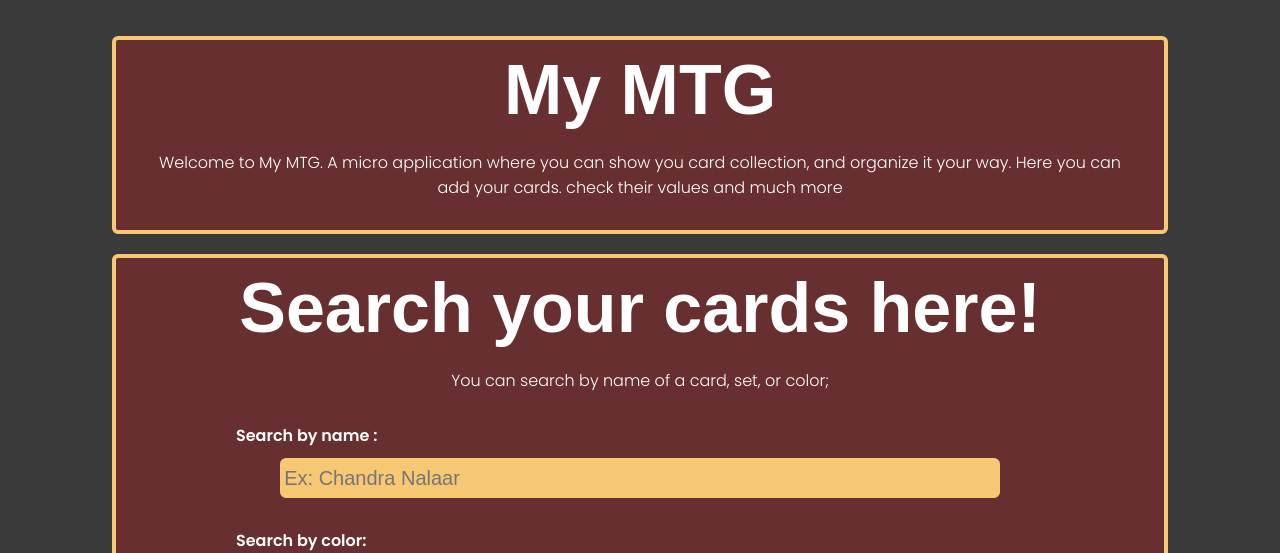
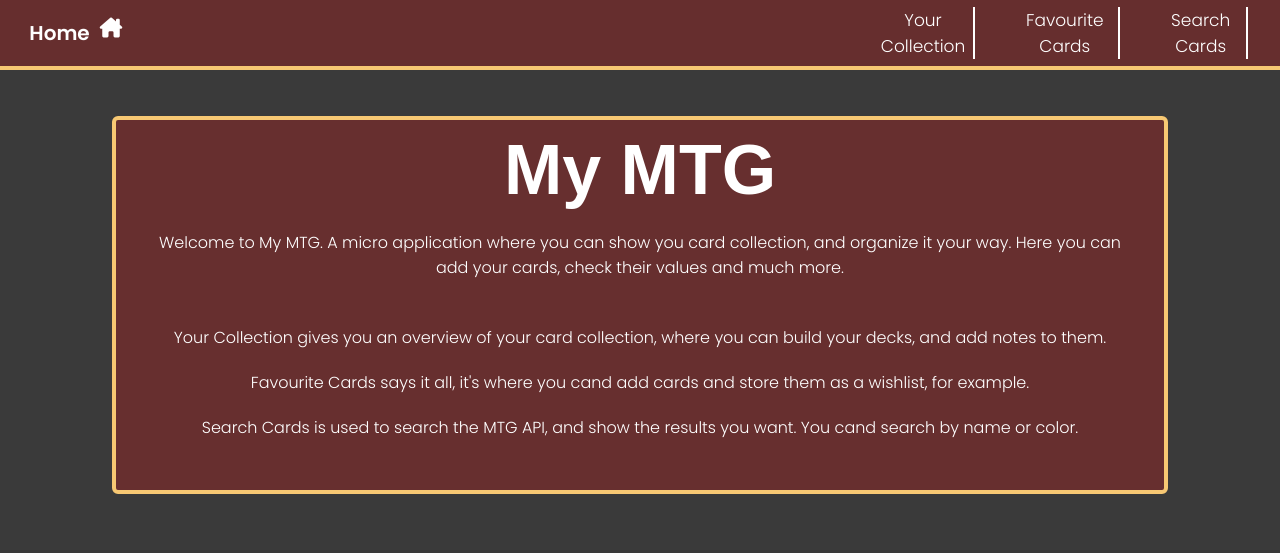
Before and after one commit to Fabio-Cristovao/mtg-collection, a React (Create React App) app in the folder mtg-collection/: page / in a window 1280 px wide. Shown: the top 553 px of the page. Built offline with nearby package versions, Linux system fonts and the light colour scheme; no server answers; a web font is replaced by a local one.

Commit message:
navbar added

```diff
--- a/mtg-collection/package.json
+++ b/mtg-collection/package.json
@@ -3,6 +3,9 @@
   "version": "0.1.0",
   "private": true,
   "dependencies": {
+    "@fortawesome/fontawesome-svg-core": "^6.1.1",
+    "@fortawesome/free-solid-svg-icons": "^6.1.1",
+    "@fortawesome/react-fontawesome": "^0.1.18",
     "@testing-library/jest-dom": "^5.16.2",
     "@testing-library/react": "^12.1.4",
     "@testing-library/user-event": "^13.5.0",
--- a/mtg-collection/public/index.html
+++ b/mtg-collection/public/index.html
@@ -10,10 +10,12 @@
     <link rel="preconnect" href="https://fonts.googleapis.com">
     <link rel="preconnect" href="https://fonts.gstatic.com" crossorigin>
     <link href="https://fonts.googleapis.com/css2?family=Poppins:wght@300;600&display=swap" rel="stylesheet">
+    <script src="https://kit.fontawesome.com/87b6330dab.js" crossorigin="anonymous"></script>
     <title>mtg-collection-app</title>
   </head>
   <body>
     <noscript>You need to enable JavaScript to run this app.</noscript>
     <div id="root"></div>
+
      </body>
 </html>
--- a/mtg-collection/src/App.css
+++ b/mtg-collection/src/App.css
@@ -80,6 +80,83 @@
   gap: 10px;
 }
 
+.navbar {
+  position: fixed;
+  top: 0;
+  width: 100%;
+  display: flex;
+  height: 70px;
+  background-color:rgba(116, 44, 44, 0.781);
+  justify-content: space-between;
+  align-items: center;
+  padding: 10px 20px;
+  border-bottom: solid 4px #F7C873;
+}
+
+
+
+.navbar-home {
+  display: flex;
+}
+
+.navbar .navbar-icon {
+  width: 40px;
+  color: white;
+}
+
+ .navbar a {
+  display: flex;
+  color: white;
+  font-size: 20px;
+  gap: 10px;
+  width: 80%;
+  margin: auto;
+
+}
+
+.navbar-home {
+  color: white;
+}
+
+.navbar-items {
+  display: flex;
+  gap: 10px;
+}
+
+.navbar-items  a {
+  font-size: 17px;
+  color: white;
+  border-right: white 2px solid;
+  text-align: center;
+}
+
+.functionality-list {
+  margin: 15px;
+  padding: 5px 10px;
+}
+
+.functionality-list li {
+  margin: 20px 20px;
+}
+
+.form-submit-btn {
+  margin-top: 20px;
+  margin-bottom: 30px;
+  width: 180px;
+  border: 3px solid white;
+  border-radius: 6px;
+  padding: 5px 10px;
+  font-size: 20px;
+  background-color: #F7C873;
+  color: rgb(100, 100, 100);
+
+
+}
+
+
+
+
+
 .hero, .search-cards-section,
 .main-content {
   border: solid 4px #F7C873;
@@ -88,7 +165,7 @@
   color: white;
   text-align: center;
   padding: 10px;
-  margin-top: 20px;
+  margin-top: 100px;
   width: 100%;
 }
 
@@ -168,7 +245,6 @@
   text-align: left;
   padding-left: 100px;
   font-weight: bold;
-
 }
 
 .my-collection-container {
--- a/mtg-collection/src/App.js
+++ b/mtg-collection/src/App.js
@@ -1,12 +1,22 @@
 
 import './App.css';
 import Dashboard from './components/Dashboard';
+import React, {useState, useEffect } from 'react';
 
 function App() {
+
+  let [getData, setGetData] = useState(null);
+
+  useEffect(() => {
+    fetch('https://api.magicthegathering.io/v1/cards')
+    .then(response => response.json())
+    .then(data => setGetData(data.message))
+  }, [])
+
   return (
     <div className="App">
       <>
-        <Dashboard />
+        <Dashboard  />
       </>
     </div>
   );
--- a/mtg-collection/src/components/CardGrid.jsx
+++ b/mtg-collection/src/components/CardGrid.jsx
@@ -3,5 +3,6 @@
 export default function CardGrid() {
   return (
     <div>CardGrid</div>
+
   )
 }
--- a/mtg-collection/src/components/Dashboard.jsx
+++ b/mtg-collection/src/components/Dashboard.jsx
@@ -6,19 +6,24 @@
 import Footer from './Footer'
 import CardGrid from './CardGrid'
 import SearchCards from './SearchCards'
+import Navbar from './Navbar'
 
 export default function Dashboard() {
 
   return (
+    <>
+      <section>
+        <Navbar />
+      </section>
       <div className='container'>
+
         <Header />
         <section className='main-content-container'>
-        <SearchCards />
+          {<SearchCards />}
           {/*  <Filters />
           <CardGrid /> */}
-
         </section>
-
       </div>
+    </>
   )
 }
--- a/mtg-collection/src/components/Header.jsx
+++ b/mtg-collection/src/components/Header.jsx
@@ -6,9 +6,19 @@
       <h1 className="main-title">My MTG</h1>
       <p className="brief-presentation">
         Welcome to My MTG. A micro application where you can show you card
-        collection, and organize it your way. Here you can add your cards.
-        check their values and much more
+        collection, and organize it your way. Here you can add your cards,
+        check their values and much more.
       </p>
+      <ul className="functionality-list">
+        <li>
+          Your Collection gives you an overview of your card collection, where you can build your decks, and add notes to them.</li>
+        <li>
+          Favourite Cards says it all, it's where you cand add cards and store them as a wishlist, for example.
+        </li>
+        <li>
+          Search Cards is used to search the MTG API, and show the results you want. You cand search by name or color.
+        </li>
+      </ul>
     </header>
   )
 }
--- /dev/null
+++ b/mtg-collection/src/components/Navbar.jsx
@@ -0,0 +1,26 @@
+import React from 'react'
+
+export default function Navbar() {
+  return (
+    <nav className='navbar'>
+      <div className='navbar-home'>
+        <a href="index">
+          <h4>Home</h4>
+          <i class="fa-solid fa-house-chimney"></i>
+        </a>
+      </div>
+      <ul className='navbar-items'>
+        <li className='navbar-item'>
+          <a href="">Your Collection</a>
+        </li>
+        <li className='navbar-item'>
+          <a href="">Favourite Cards</a>
+        </li>
+        <li className='navbar-item'>
+          <a href="">Search Cards</a>
+        </li>
+      </ul>
+    </nav >
+
+  )
+}
--- a/mtg-collection/src/components/SearchCards.jsx
+++ b/mtg-collection/src/components/SearchCards.jsx
@@ -16,7 +16,6 @@
           <input className='search-cards-input' type="text" name='search-cards-input' placeholder="Ex: Chandra Nalaar" />
         </section>
         <section>
-
         </section>
         <section className='search-cards-checkbox'>
           <label htmlFor="search-cards-checkbox" className='search-cards-label'>
@@ -70,6 +69,7 @@
             </article>
           </div>
         </section>
+        <button className="form-submit-btn">Search</button>
       </form>
     </section>
   )
```
Also changed, not shown: mtg-collection/public/images/Home_free_icon.svg (added), 1 other file (tests, documents, lock files or other folders). Lines whose indentation alone changed are shown as unchanged.
